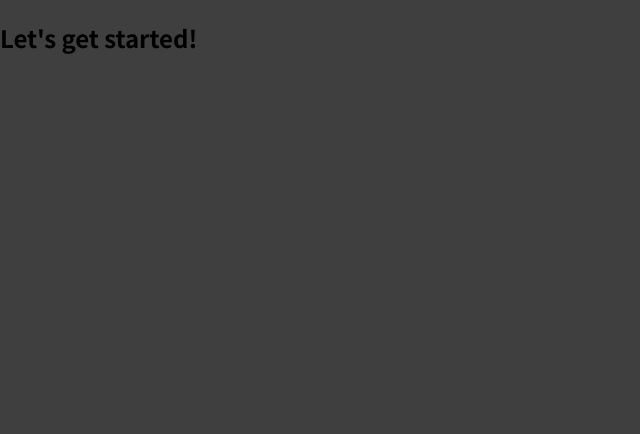
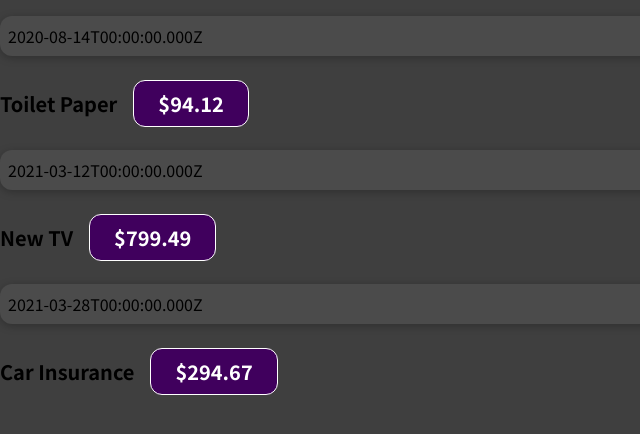
Before and after one commit to 552bdbce/react_bootcamp, a JavaScript app in the folder my-app/: page / in a window 1280 px wide. Shown: the top 434 px of the page, without its empty margins (0-640 px from the left). Built offline with nearby package versions, Linux system fonts and the light colour scheme.

Commit message:
components

```diff
--- a/my-app/src/App.js
+++ b/my-app/src/App.js
@@ -1,9 +1,46 @@
+import ExpenseItem from "./components/ExpenseItem";
+
 function App() {
-  return (
-    <div>
-      <h2>Let's get started!</h2>
-    </div>
-  );
+    const expenses = [
+        {
+            id: 'e1',
+            title: 'Toilet Paper',
+            amount: 94.12,
+            date: new Date(2020, 7, 14),
+        },
+        {id: 'e2', title: 'New TV', amount: 799.49, date: new Date(2021, 2, 12)},
+        {
+            id: 'e3',
+            title: 'Car Insurance',
+            amount: 294.67,
+            date: new Date(2021, 2, 28),
+        },
+        {
+            id: 'e4',
+            title: 'New Desk (Wooden)',
+            amount: 450,
+            date: new Date(2021, 5, 12),
+        },
+    ];
+    return (
+        <div>
+            <ExpenseItem
+                title={expenses[0].title}
+                amount={expenses[0].amount}
+                date={expenses[0].date}
+            />
+            <ExpenseItem
+                title={expenses[1].title}
+                amount={expenses[1].amount}
+                date={expenses[1].date}
+            />
+            <ExpenseItem
+                title={expenses[2].title}
+                amount={expenses[2].amount}
+                date={expenses[2].date}
+            />
+        </div>
+    );
 }
 
 export default App;
--- /dev/null
+++ b/my-app/src/components/ExpenseItem.css
@@ -0,0 +1,56 @@
+.expense-item {
+    display: flex;
+    justify-content: space-between;
+    align-items: center;
+    box-shadow: 0 2px 8px rgba(0, 0, 0, 0.25);
+    padding: 0.5rem;
+    margin: 1rem 0;
+    border-radius: 12px;
+    background-color: #4b4b4b;
+}
+
+.expense-item__description {
+    display: flex;
+    flex-direction: column;
+    gap: 1rem;
+    align-items: flex-end;
+    flex-flow: column-reverse;
+    justify-content: flex-start;
+    flex: 1;
+}
+
+.expense-item h2 {
+    color: #3a3a3a;
+    font-size: 1rem;
+    flex: 1;
+    margin: 0 1rem;
+    color: white;
+}
+
+.expense-item__price {
+    font-size: 1rem;
+    font-weight: bold;
+    color: white;
+    background-color: #40005d;
+    border: 1px solid white;
+    padding: 0.5rem;
+    border-radius: 12px;
+}
+
+@media (min-width: 580px) {
+    .expense-item__description {
+        flex-direction: row;
+        align-items: center;
+        justify-content: flex-start;
+        flex: 1;
+    }
+
+    .expense-item__description h2 {
+        font-size: 1.25rem;
+    }
+
+    .expense-item__price {
+        font-size: 1.25rem;
+        padding: 0.5rem 1.5rem;
+    }
+}
--- /dev/null
+++ b/my-app/src/components/ExpenseItem.js
@@ -0,0 +1,13 @@
+import './ExpenseItem.css';
+
+function ExpenseItem(props) {
+    return (<div>
+        <div className='expense-item'>{props.date.toISOString()}</div>
+        <div className='expense-item__description'>
+            <h2>{props.title}</h2>
+            <div className='expense-item__price'>${props.amount}</div>
+        </div>
+    </div>);
+}
+
+export default ExpenseItem;
```
Also changed, not shown: 1 other file (tests, documents, lock files or other folders).
